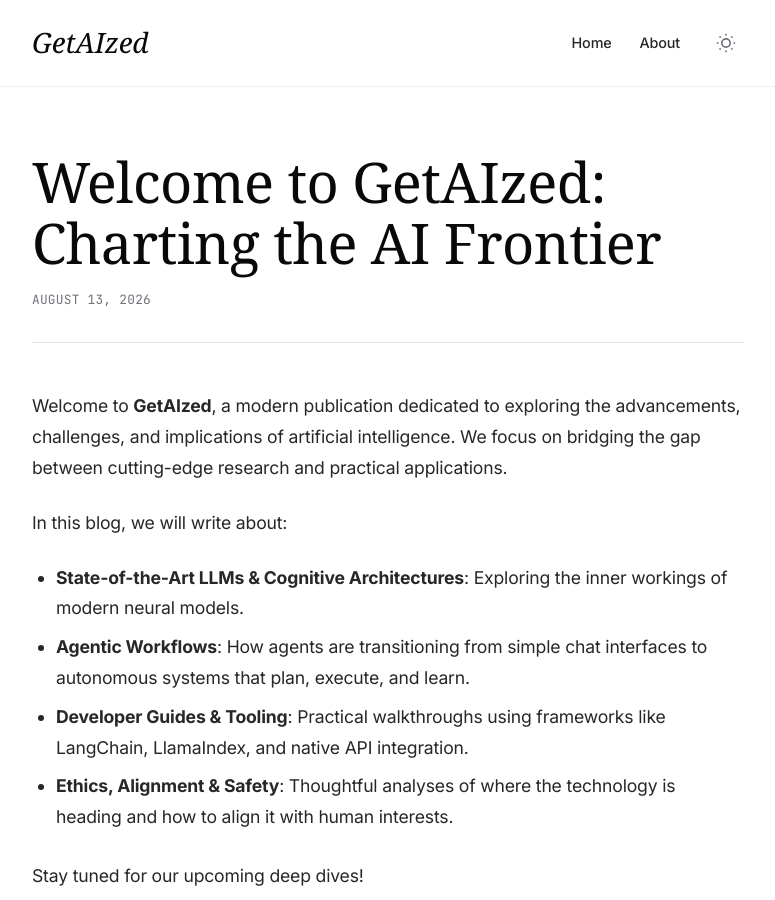
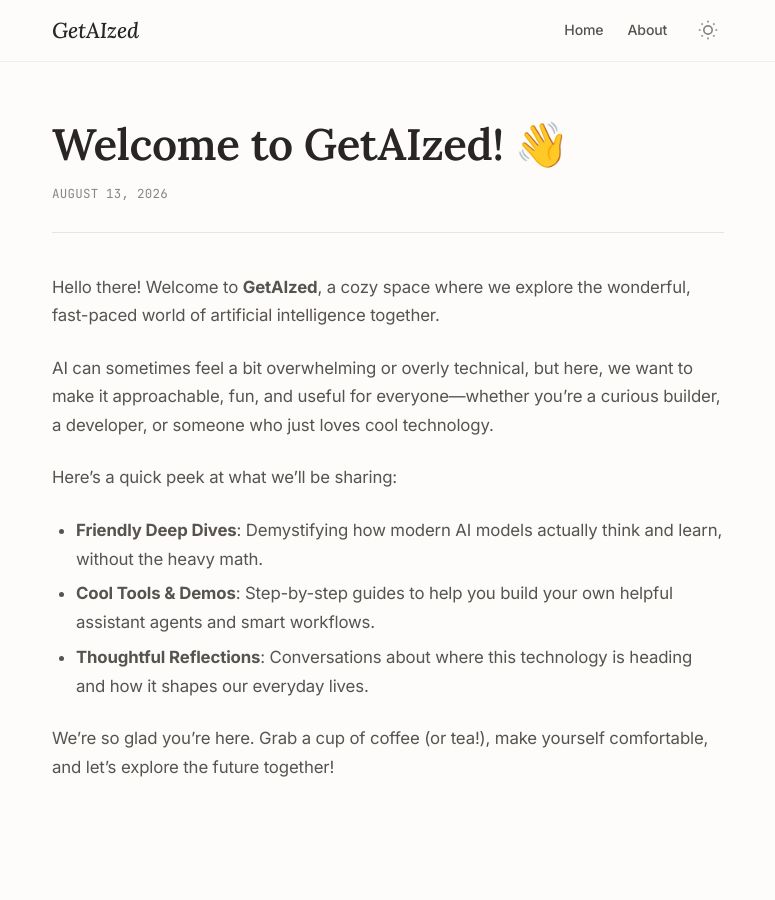
Before and after one commit to getaized/getaized.github.io, a Jekyll site: the page built from _posts/2026-08-13-welcome-to-getaized.md, in a window 1280 px wide and 900 px high. Shown: the whole window, without its empty margins (252-1027 px from the left). Built offline with Jekyll 4.4.1, drawn with Linux system fonts in a browser that asks for light colours; some web fonts are replaced.

Commit message:
Update design: friendly warm colors, compact header, softer Lora typography, and single welcoming post

```diff
--- a/_layouts/default.html
+++ b/_layouts/default.html
@@ -6,7 +6,7 @@
   <title>{% if page.title %}{{ page.title }} | {% endif %}{{ site.title }}</title>
   <link rel="preconnect" href="https://fonts.googleapis.com">
   <link rel="preconnect" href="https://fonts.gstatic.com" crossorigin>
-  <link href="https://fonts.googleapis.com/css2?family=Instrument+Serif:ital@0;1&family=Inter:wght@300;400;500;600;700;800&family=JetBrains+Mono:wght@400;500&display=swap" rel="stylesheet">
+  <link href="https://fonts.googleapis.com/css2?family=Inter:wght@300;400;500;600;700;800&family=Lora:ital,wght@0,400..700;1,400..700&family=JetBrains+Mono:wght@400;500&display=swap" rel="stylesheet">
   <link rel="stylesheet" href="{{ '/assets/css/style.css' | relative_url }}">
   <script src="{{ '/assets/js/theme.js' | relative_url }}" defer></script>
 </head>
--- a/_posts/2026-08-13-welcome-to-getaized.md
+++ b/_posts/2026-08-13-welcome-to-getaized.md
@@ -1,16 +1,17 @@
 ---
 layout: post
-title: "Welcome to GetAIzed: Charting the AI Frontier"
+title: "Welcome to GetAIzed! 👋"
 date: 2026-08-13 12:00:00 -0700
 categories: announcement
 ---
 
-Welcome to **GetAIzed**, a modern publication dedicated to exploring the advancements, challenges, and implications of artificial intelligence. We focus on bridging the gap between cutting-edge research and practical applications.
+Hello there! Welcome to **GetAIzed**, a cozy space where we explore the wonderful, fast-paced world of artificial intelligence together.
 
-In this blog, we will write about:
-- **State-of-the-Art LLMs & Cognitive Architectures**: Exploring the inner workings of modern neural models.
-- **Agentic Workflows**: How agents are transitioning from simple chat interfaces to autonomous systems that plan, execute, and learn.
-- **Developer Guides & Tooling**: Practical walkthroughs using frameworks like LangChain, LlamaIndex, and native API integration.
-- **Ethics, Alignment & Safety**: Thoughtful analyses of where the technology is heading and how to align it with human interests.
+AI can sometimes feel a bit overwhelming or overly technical, but here, we want to make it approachable, fun, and useful for everyone—whether you're a curious builder, a developer, or someone who just loves cool technology.
 
-Stay tuned for our upcoming deep dives!
+Here’s a quick peek at what we’ll be sharing:
+- **Friendly Deep Dives**: Demystifying how modern AI models actually think and learn, without the heavy math.
+- **Cool Tools & Demos**: Step-by-step guides to help you build your own helpful assistant agents and smart workflows.
+- **Thoughtful Reflections**: Conversations about where this technology is heading and how it shapes our everyday lives.
+
+We're so glad you're here. Grab a cup of coffee (or tea!), make yourself comfortable, and let’s explore the future together!
--- a/assets/css/style.css
+++ b/assets/css/style.css
@@ -1,34 +1,34 @@
 :root {
-  --bg-primary: #ffffff;
-  --bg-secondary: #fafafa;
-  --text-primary: #09090b;
-  --text-secondary: #27272a;
-  --text-muted: #71717a;
-  --border-color: #e4e4e7;
-  --accent-color: #09090b;
-  --accent-hover: #3f3f46;
-  --shadow-sm: 0 1px 2px 0 rgba(0, 0, 0, 0.05);
-  --shadow-md: 0 10px 15px -3px rgba(0, 0, 0, 0.03), 0 4px 6px -4px rgba(0, 0, 0, 0.03);
-  --glass-bg: rgba(255, 255, 255, 0.8);
-  --glass-border: rgba(228, 228, 231, 0.6);
+  --bg-primary: #fdfcfb;        /* Cozy warm cream background */
+  --bg-secondary: #f4efe9;      /* Soft warm stone secondary background */
+  --text-primary: #292524;      /* Approachably dark stone-900 */
+  --text-secondary: #57534e;    /* stone-600 */
+  --text-muted: #878680;        /* Muted gray-brown */
+  --border-color: #e7e5e4;      /* stone-200 */
+  --accent-color: #4f46e5;      /* Friendly royal indigo */
+  --accent-hover: #3730a3;
+  --shadow-sm: 0 1px 2px 0 rgba(0, 0, 0, 0.04);
+  --shadow-md: 0 10px 15px -3px rgba(41, 37, 36, 0.03), 0 4px 6px -4px rgba(41, 37, 36, 0.03);
+  --glass-bg: rgba(253, 252, 251, 0.85);
+  --glass-border: rgba(231, 229, 228, 0.6);
   --font-sans: 'Inter', -apple-system, BlinkMacSystemFont, "Segoe UI", Roboto, sans-serif;
   --font-mono: 'JetBrains Mono', ui-monospace, monospace;
-  --font-serif: 'Instrument Serif', Georgia, serif;
+  --font-serif: 'Lora', Georgia, serif;
 }
 
 [data-theme="dark"] {
-  --bg-primary: #09090b;
-  --bg-secondary: #121214;
-  --text-primary: #f4f4f5;
-  --text-secondary: #d4d4d8;
-  --text-muted: #71717a;
-  --border-color: #27272a;
-  --accent-color: #fafafa;
-  --accent-hover: #a1a1aa;
+  --bg-primary: #1c1917;        /* Cozy dark stone-900 background */
+  --bg-secondary: #292524;      /* Warm stone-800 secondary */
+  --text-primary: #fafaf9;      /* stone-50 */
+  --text-secondary: #d6d3d1;    /* stone-300 */
+  --text-muted: #78716c;        /* stone-500 */
+  --border-color: #44403c;      /* stone-700 */
+  --accent-color: #a5b4fc;      /* Soft approachable indigo-300 */
+  --accent-hover: #c7d2fe;
   --shadow-sm: 0 1px 2px 0 rgba(0, 0, 0, 0.5);
-  --shadow-md: 0 10px 15px -3px rgba(0, 0, 0, 0.2), 0 4px 6px -4px rgba(0, 0, 0, 0.2);
-  --glass-bg: rgba(9, 9, 11, 0.85);
-  --glass-border: rgba(39, 39, 42, 0.6);
+  --shadow-md: 0 10px 15px -3px rgba(0, 0, 0, 0.3), 0 4px 6px -4px rgba(0, 0, 0, 0.3);
+  --glass-bg: rgba(28, 25, 23, 0.85);
+  --glass-border: rgba(68, 64, 60, 0.6);
 }
 
 * {
@@ -63,15 +63,15 @@ body {
   font-family: var(--font-sans);
   background-color: var(--bg-primary);
   color: var(--text-primary);
-  line-height: 1.625;
-  letter-spacing: -0.011em;
+  line-height: 1.7;
+  letter-spacing: -0.009em;
   -webkit-font-smoothing: antialiased;
   -moz-osx-font-smoothing: grayscale;
   transition: background-color 0.3s ease, color 0.3s ease;
 }
 
 .container {
-  max-width: 760px;
+  max-width: 720px;
   margin: 0 auto;
   padding: 0 1.5rem;
 }
@@ -88,7 +88,7 @@ body {
 }
 
 .site-header .container {
-  padding: 1.25rem 1.5rem;
+  padding: 0.75rem 1.5rem; /* Smaller padding for a more compact top bar */
 }
 
 .site-nav {
@@ -99,8 +99,8 @@ body {
 
 .site-title {
   font-family: var(--font-serif);
-  font-size: 1.75rem;
-  font-weight: 400;
+  font-size: 1.35rem; /* Slightly smaller top bar title */
+  font-weight: 500;
   font-style: italic;
   color: var(--text-primary);
   text-decoration: none;
@@ -115,13 +115,13 @@ body {
 .nav-links {
   display: flex;
   align-items: center;
-  gap: 1.75rem;
+  gap: 1.5rem;
 }
 
 .nav-links a {
   color: var(--text-secondary);
   text-decoration: none;
-  font-size: 0.9rem;
+  font-size: 0.88rem;
   font-weight: 500;
   transition: color 0.2s ease;
 }
@@ -134,7 +134,7 @@ body {
   background: none;
   border: none;
   cursor: pointer;
-  padding: 0.5rem;
+  padding: 0.4rem;
   border-radius: 8px;
   display: flex;
   align-items: center;
@@ -162,17 +162,18 @@ body {
 }
 
 .site-content {
-  min-height: calc(100vh - 250px);
-  padding: 4rem 0;
+  min-height: calc(100vh - 220px);
+  padding: 3.5rem 0;
 }
 
 .page-heading {
   font-family: var(--font-serif);
-  font-size: 3.5rem;
-  font-weight: 400;
-  line-height: 1.1;
-  margin-bottom: 2.5rem;
+  font-size: 2.75rem;
+  font-weight: 600;
+  line-height: 1.2;
+  margin-bottom: 2rem;
   color: var(--text-primary);
+  letter-spacing: -0.01em;
 }
 
 .home {
@@ -181,43 +182,43 @@ body {
 
 .home h1 {
   font-family: var(--font-serif);
-  font-size: 4rem;
-  font-weight: 400;
-  line-height: 1.05;
-  margin-bottom: 1.5rem;
-  letter-spacing: -0.01em;
+  font-size: 3rem;
+  font-weight: 600;
+  line-height: 1.15;
+  margin-bottom: 1.25rem;
+  letter-spacing: -0.015em;
 }
 
 .home p {
   color: var(--text-secondary);
-  font-size: 1.15rem;
+  font-size: 1.1rem;
   line-height: 1.7;
-  margin-bottom: 2.5rem;
+  margin-bottom: 2rem;
 }
 
 .post-list-heading {
-  font-size: 0.85rem;
+  font-size: 0.82rem;
   text-transform: uppercase;
   font-weight: 600;
-  letter-spacing: 0.1em;
-  margin: 4rem 0 1.5rem;
+  letter-spacing: 0.08em;
+  margin: 3.5rem 0 1.5rem;
   color: var(--text-muted);
   border-bottom: 1px solid var(--border-color);
-  padding-bottom: 0.5rem;
+  padding-bottom: 0.4rem;
 }
 
 .post-list {
   list-style: none;
   display: flex;
   flex-direction: column;
-  gap: 1.75rem;
+  gap: 1.5rem;
 }
 
 .post-list li {
   display: flex;
   flex-direction: column;
-  gap: 0.35rem;
-  padding-bottom: 1.5rem;
+  gap: 0.25rem;
+  padding-bottom: 1.25rem;
   border-bottom: 1px solid var(--border-color);
 }
 
@@ -227,7 +228,7 @@ body {
 
 .post-date {
   display: block;
-  font-size: 0.8rem;
+  font-size: 0.78rem;
   color: var(--text-muted);
   font-family: var(--font-mono);
   text-transform: uppercase;
@@ -236,9 +237,9 @@ body {
 
 .post-link {
   font-family: var(--font-serif);
-  font-size: 2rem;
-  font-weight: 400;
-  line-height: 1.2;
+  font-size: 1.55rem;
+  font-weight: 500;
+  line-height: 1.3;
   color: var(--text-primary);
   text-decoration: none;
   transition: color 0.2s ease, transform 0.2s ease;
@@ -246,13 +247,13 @@ body {
 }
 
 .post-link:hover {
-  color: var(--accent-hover);
+  color: var(--accent-color);
   transform: translateX(4px);
 }
 
 .rss-subscribe {
-  margin-top: 3rem;
-  font-size: 0.85rem;
+  margin-top: 2.5rem;
+  font-size: 0.82rem;
   font-family: var(--font-mono);
 }
 
@@ -274,8 +275,8 @@ body {
 
 .page p {
   color: var(--text-secondary);
-  font-size: 1.1rem;
-  line-height: 1.75;
+  font-size: 1.05rem;
+  line-height: 1.7;
   margin-bottom: 1.5rem;
 }
 
@@ -284,44 +285,44 @@ body {
 }
 
 .post-header {
-  margin-bottom: 3rem;
-  padding-bottom: 2rem;
+  margin-bottom: 2.5rem;
+  padding-bottom: 1.75rem;
   border-bottom: 1px solid var(--border-color);
 }
 
 .post-title {
   font-family: var(--font-serif);
-  font-size: 3.5rem;
-  font-weight: 400;
-  line-height: 1.1;
-  margin-bottom: 1rem;
+  font-size: 2.75rem;
+  font-weight: 600;
+  line-height: 1.2;
+  margin-bottom: 0.75rem;
   color: var(--text-primary);
   letter-spacing: -0.01em;
 }
 
 .post-date-wrapper {
-  margin-top: 1rem;
+  margin-top: 0.75rem;
 }
 
 .post-content {
   color: var(--text-secondary);
-  font-size: 1.1rem;
-  line-height: 1.75;
+  font-size: 1.05rem;
+  line-height: 1.7;
 }
 
 .post-content h2 {
   font-family: var(--font-serif);
-  font-size: 2.25rem;
-  font-weight: 400;
-  line-height: 1.2;
-  margin: 3rem 0 1.25rem;
+  font-size: 1.85rem;
+  font-weight: 500;
+  line-height: 1.3;
+  margin: 2.5rem 0 1rem;
   color: var(--text-primary);
 }
 
 .post-content h3 {
-  font-size: 1.35rem;
+  font-size: 1.25rem;
   font-weight: 600;
-  margin: 2.5rem 0 1rem;
+  margin: 2rem 0 0.85rem;
   color: var(--text-primary);
   letter-spacing: -0.01em;
 }
@@ -331,7 +332,7 @@ body {
 }
 
 .post-content a {
-  color: var(--text-primary);
+  color: var(--accent-color);
   text-decoration: underline;
   text-underline-offset: 4px;
   text-decoration-thickness: 1px;
@@ -339,17 +340,17 @@ body {
 }
 
 .post-content a:hover {
-  color: var(--text-muted);
+  color: var(--accent-hover);
 }
 
 .post-content ul,
 .post-content ol {
-  margin-bottom: 1.75rem;
+  margin-bottom: 1.5rem;
   padding-left: 1.5rem;
 }
 
 .post-content li {
-  margin-bottom: 0.5rem;
+  margin-bottom: 0.4rem;
 }
 
 .post-content code {
@@ -364,10 +365,10 @@ body {
 
 .post-content pre {
   background: var(--bg-secondary);
-  padding: 1.25rem;
+  padding: 1rem;
   border-radius: 8px;
   overflow-x: auto;
-  margin-bottom: 1.75rem;
+  margin-bottom: 1.5rem;
   border: 1px solid var(--border-color);
 }
 
@@ -375,7 +376,7 @@ body {
   max-width: 100%;
   height: auto;
   border-radius: 8px;
-  margin: 2.5rem 0;
+  margin: 2rem 0;
   box-shadow: var(--shadow-md);
   border: 1px solid var(--border-color);
 }
@@ -388,26 +389,26 @@ body {
 }
 
 .post-content blockquote {
-  border-left: 2px solid var(--text-primary);
-  padding: 0 0 0 1.5rem;
-  margin: 2rem 0;
+  border-left: 3px solid var(--accent-color);
+  padding: 0 0 0 1.25rem;
+  margin: 1.75rem 0;
   color: var(--text-muted);
   font-family: var(--font-serif);
-  font-size: 1.35rem;
+  font-size: 1.25rem;
   font-style: italic;
 }
 
 .site-footer {
   background: var(--bg-primary);
   border-top: 1px solid var(--border-color);
-  padding: 3rem 0;
-  margin-top: 6rem;
+  padding: 2.5rem 0;
+  margin-top: 5rem;
   transition: background-color 0.3s ease, border-color 0.3s ease;
 }
 
 .site-footer p {
   color: var(--text-muted);
-  font-size: 0.8rem;
+  font-size: 0.78rem;
   text-align: center;
   font-family: var(--font-mono);
   text-transform: uppercase;
@@ -420,11 +421,11 @@ body {
   }
 
   .site-header .container {
-    padding: 1rem 1.25rem;
+    padding: 0.75rem 1.25rem;
   }
 
   .site-title {
-    font-size: 1.5rem;
+    font-size: 1.25rem;
   }
 
   .nav-links {
@@ -432,30 +433,30 @@ body {
   }
 
   .nav-links a {
-    font-size: 0.85rem;
+    font-size: 0.82rem;
   }
 
   .page-heading {
-    font-size: 2.75rem;
+    font-size: 2.25rem;
   }
 
   .home h1 {
-    font-size: 3rem;
+    font-size: 2.5rem;
   }
 
   .post-link {
-    font-size: 1.75rem;
+    font-size: 1.4rem;
   }
 
   .post-title {
-    font-size: 2.75rem;
+    font-size: 2.25rem;
   }
 
   .post-content h2 {
-    font-size: 1.85rem;
+    font-size: 1.65rem;
   }
 
   .site-content {
-    padding: 3rem 0;
+    padding: 2.5rem 0;
   }
 }
```
Also changed, not shown: _posts/2026-08-11-the-rise-of-agentic-workflows.md (deleted, +0 -21 lines), _posts/2026-08-12-robust-testing-of-ai-agents.md (deleted, +0 -25 lines), about.md (+1 -1 lines), index.md (+2 -2 lines).
